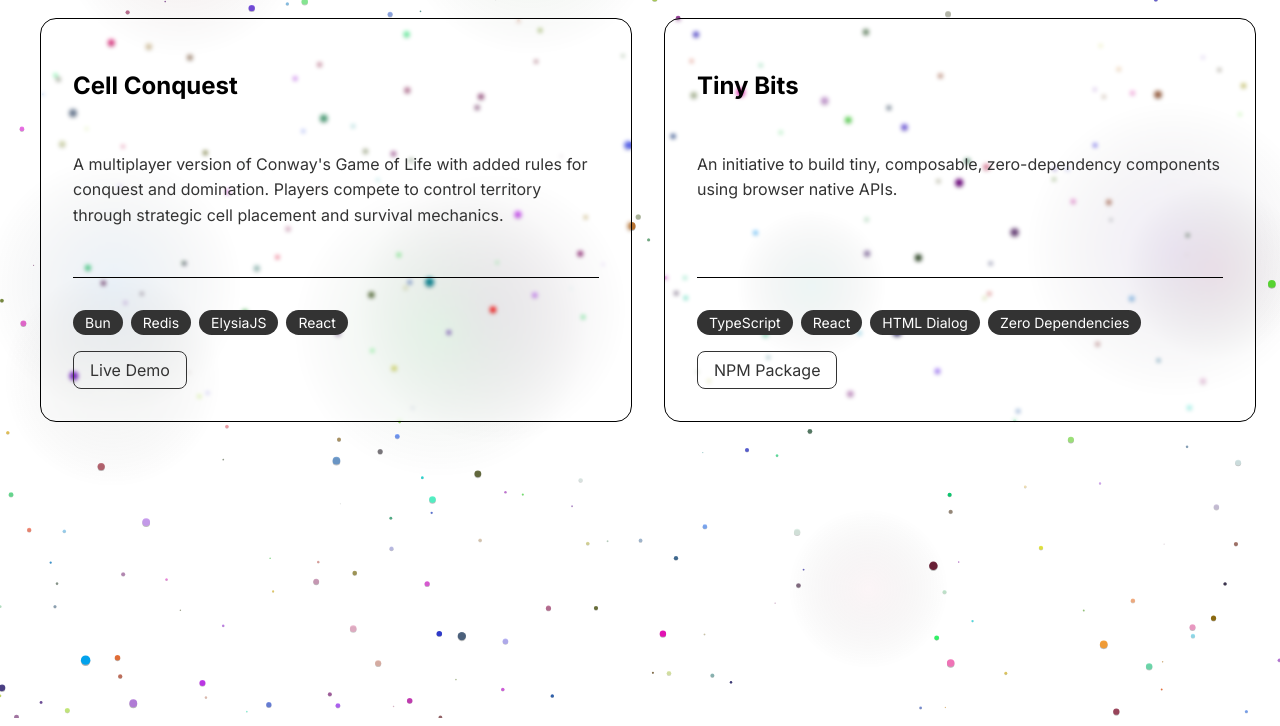
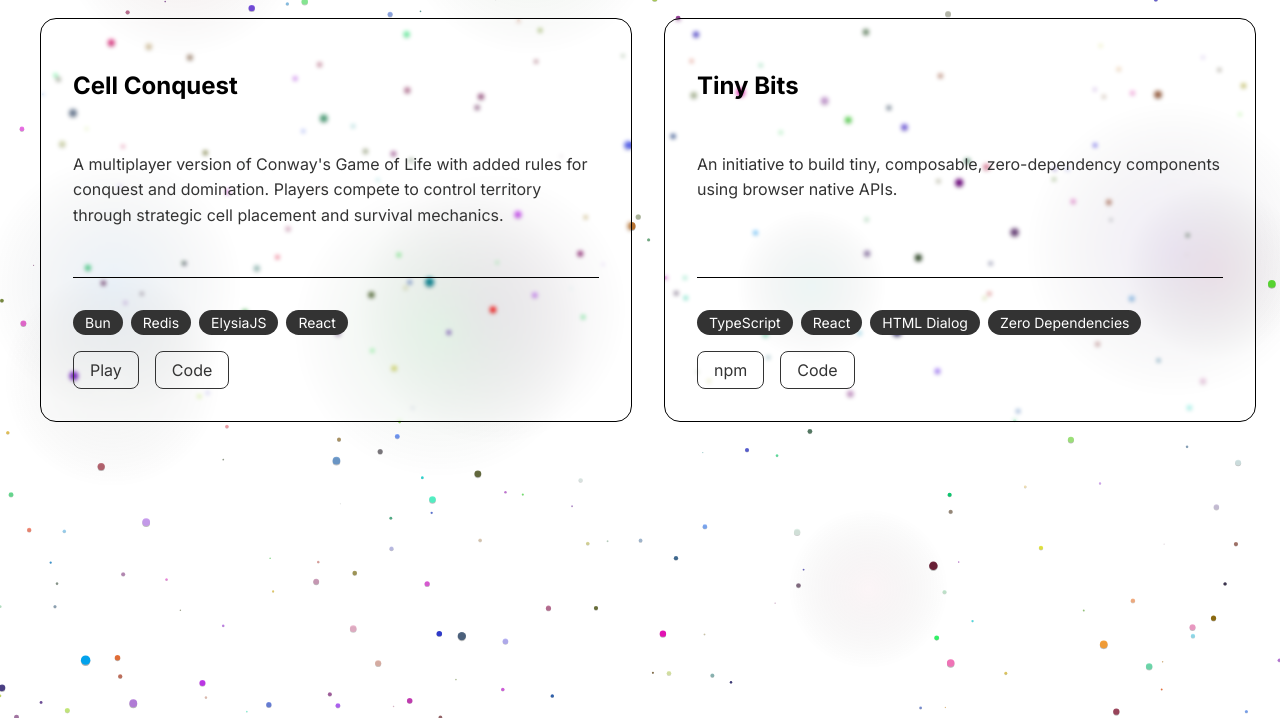
Before and after one commit to judgemavi/judgemavi, a plain HTML site: page projects/index.html in a window 1280 px wide. Shown: the part 82-808 px from the top of the page. Drawn offline with Linux system fonts and the light colour scheme; animation ran at ten frames a second.

Commit message:
update links

```diff
--- a/projects/index.html
+++ b/projects/index.html
@@ -118,7 +118,8 @@
             <span class="tech-tag">React</span>
           </div>
           <div class="project-links">
-            <a href="https://cell-conquest.jasmavi.dev" target="_blank" class="project-link">Live Demo</a>
+            <a href="https://cell-conquest.jasmavi.dev" target="_blank" class="project-link">Play</a>
+            <a href="https://github.com/judgemavi/cell-conquest" target="_blank" class="project-link">Code</a>
           </div>
         </div>
       </article>
@@ -138,8 +139,8 @@
             <span class="tech-tag">Zero Dependencies</span>
           </div>
           <div class="project-links">
-            <a href="https://www.npmjs.com/package/@tiny-bits/react-dialog" target="_blank" class="project-link">NPM
-              Package</a>
+            <a href="https://www.npmjs.com/package/@tiny-bits/react-dialog" target="_blank" class="project-link">npm</a>
+            <a href="https://github.com/judgemavi/tiny-bits" target="_blank" class="project-link">Code</a>
           </div>
         </div>
       </article>
```
